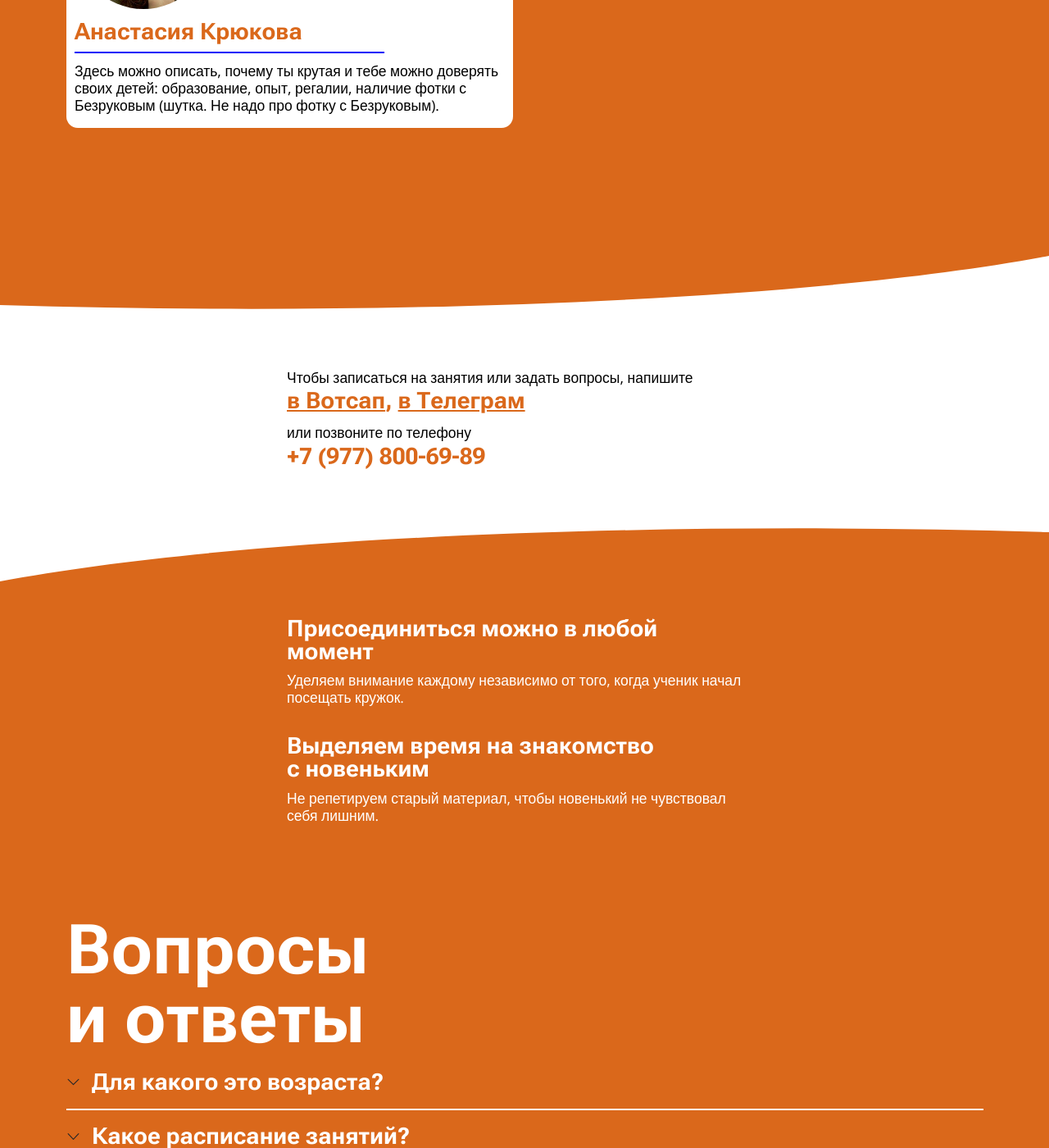
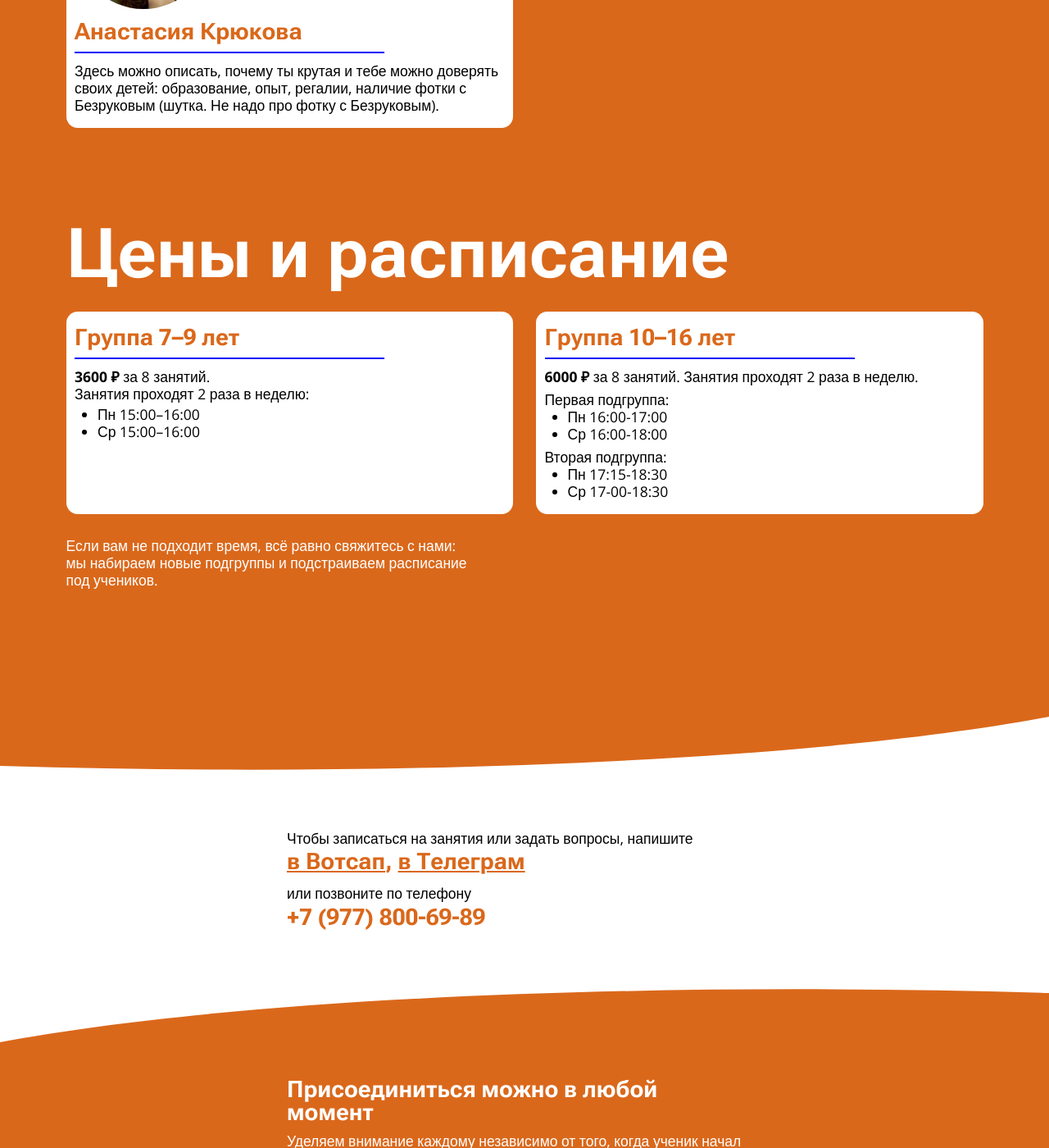
Before and after one commit to 1640max/mart, a Jekyll site: the page built from index.html, in a window 1280 px wide and 1400 px high, scrolled down 7080 px. Shown: the whole window at 82% size. Built offline with Jekyll 4.4.1, drawn with Linux system fonts in a browser that asks for light colours; some of the changed text lies outside the part shown.

Commit message:
Добавил цены

```diff
--- /dev/null
+++ b/_sass/_prices.scss
@@ -0,0 +1,18 @@
+.prices {
+	display: grid;
+  gap: 1rem 2rem;
+}
+
+.prices__self {
+	margin-top: 2rem;
+}
+
+.prices__list {
+	margin: 0;
+}
+
+.prices__text {
+  color: white;
+  margin: 2rem 0 0;
+  max-width: 35rem;
+}
--- a/index.html
+++ b/index.html
@@ -33,6 +33,11 @@ layout: page
         %}
 
         {% include nav-item.html
+          id = "prices"
+          body = "Цены"
+        %}
+
+        {% include nav-item.html
           id = "faq"
           body = "Вопросы и ответы"
         %}
@@ -57,7 +62,7 @@ layout: page
     </div>
     <img class="header__img" src="header__img.jpg" alt="Ученики студии «Март»">
     <div class="header__bottom">
-      <p class="header__perk">800 рублей за занятие,<br>а пробный урок — бесплатно</p>
+      <p class="header__perk">От 450 рублей за занятие,<br>а пробный урок — бесплатно</p>
       <a class="button header__button" href="/#apply">Записаться</a>
     </div>
   </header>
@@ -216,6 +221,42 @@ layout: page
     </div>
   </section>
 
+  <section class="container" id="price">
+    <h2 class="h1">Цены и расписание</h2>
+    <div class="cards prices prices__self">
+      <section class="cards__item">
+        <h3 class="h3 cards__heading">Группа 7–9 лет</h3>
+        <hr class="delimiter cards__delimiter">
+        <div class="cards__body">
+          <p style="margin: 0 0 .3rem 0"><strong>3600 ₽</strong> за 8 занятий.<br>
+            Занятия проходят 2 раза в неделю:</p>
+          <ul class="prices__list">
+            <li>Пн 15:00–16:00</li>
+            <li>Ср 15:00–16:00</li>
+          </ul>
+        </div>
+      </section>
+      <section class="cards__item">
+        <h3 class="h3 cards__heading">Группа 10–16 лет</h3>
+        <hr class="delimiter cards__delimiter">
+        <div class="cards__body">
+          <p style="margin: 0 0 .5rem 0"><strong>6000 ₽</strong> за 8 занятий. Занятия проходят 2 раза в неделю.</p>
+          Первая подгруппа:
+          <ul class="prices__list" style="margin-bottom: .5rem">
+            <li>Пн 16:00-17:00</li>
+            <li>Ср 16:00-18:00</li>
+          </ul>
+          Вторая подгруппа:
+          <ul class="prices__list">
+            <li>Пн 17:15-18:30</li>
+            <li>Ср 17-00-18:30</li>
+          </ul>
+        </div>
+      </section>
+    </div>
+    <p class="prices__text">Если вам не подходит время, всё равно свяжитесь с нами: мы набираем новые подгруппы и подстраиваем расписание под учеников.</p>
+  </section>
+
   <div id="apply"></div>
   {% include apply.html %}
 
--- a/style.scss
+++ b/style.scss
@@ -58,6 +58,7 @@
 @import "gallery";
 @import "reviews";
 @import "cards";
+@import "prices";
 @import "accordion";
 @import "gum";
 @import "facts";
```
